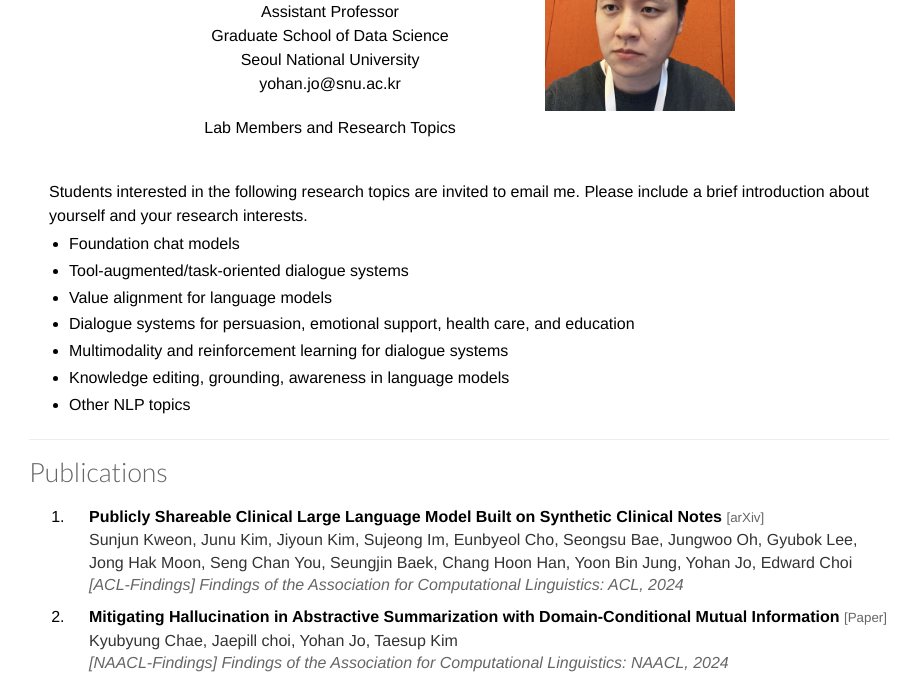
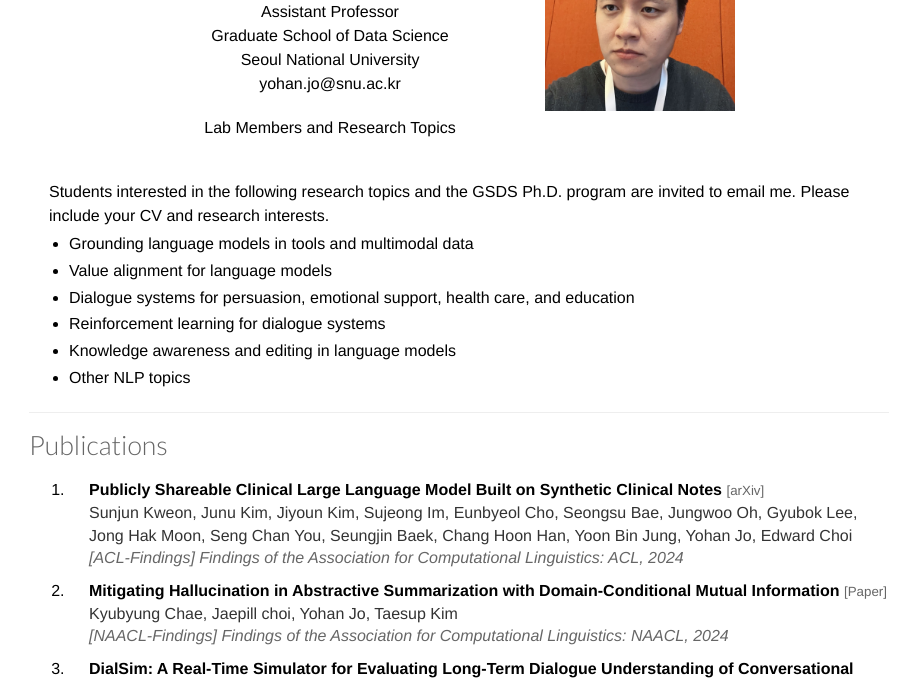
Before and after one commit to yohanjo/yohanjo.github.io, a plain HTML site: page index.html in a window 1280 px wide. Shown: the part 99-780 px from the top of the page, without its empty margins (181-1098 px from the left). Drawn offline with nearby package versions, Linux system fonts and the light colour scheme.

Commit message:
Update research interests

```diff
--- a/index.html
+++ b/index.html
@@ -70,14 +70,13 @@
             </div>
             <div id="main">
                 <div id="research_interests" class="section">
-                    <p>Students interested in the following research topics are invited to email me. Please include a brief introduction about yourself and your research interests.</p>
+                    <p>Students interested in the following research topics and the GSDS Ph.D. program are invited to email me. Please include your CV and research interests.</p>
                     <ul style="margin-left: 15px;">
-                        <li>Foundation chat models</li>
-                        <li>Tool-augmented/task-oriented dialogue systems</li>
+                        <li>Grounding language models in tools and multimodal data</li>
                         <li>Value alignment for language models</li>
                         <li>Dialogue systems for persuasion, emotional support, health care, and education</li>
-                        <li>Multimodality and reinforcement learning for dialogue systems</li>
-                        <li>Knowledge editing, grounding, awareness in language models</li>
+                        <li>Reinforcement learning for dialogue systems</li>
+                        <li>Knowledge awareness and editing in language models</li>
                         <li>Other NLP topics</li>
                     </ul>
                 </div>
```
